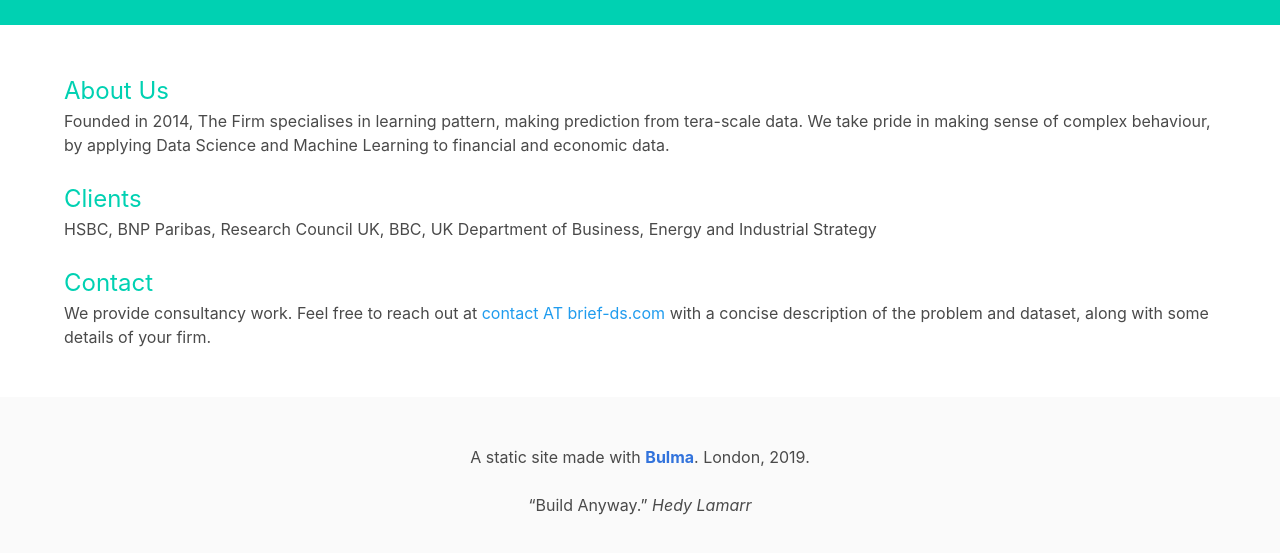
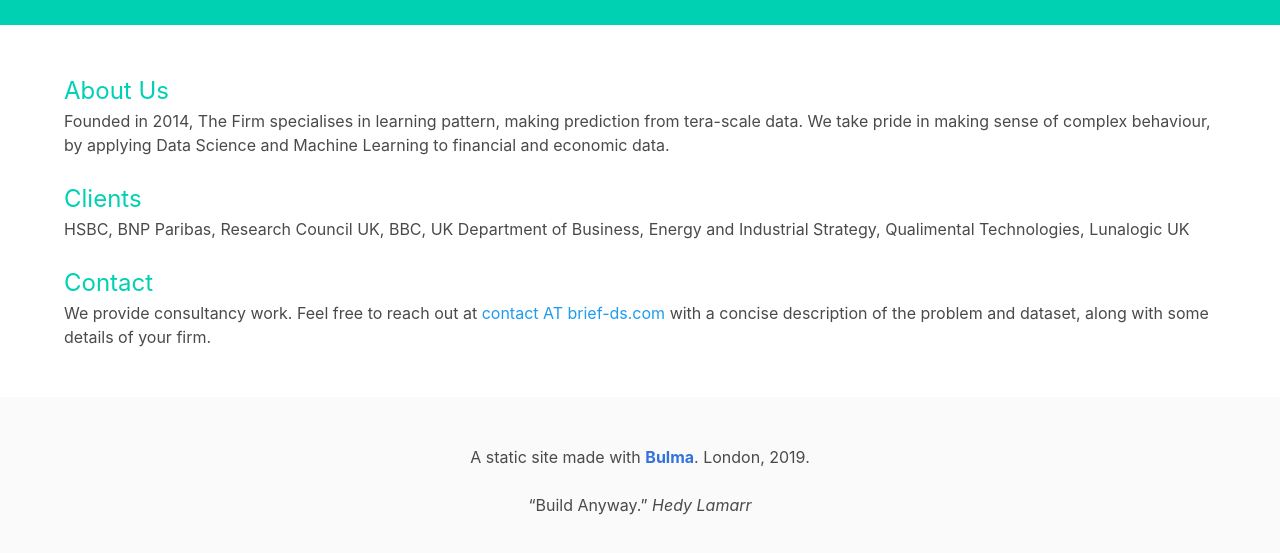
Before and after one commit to brief-ds/brief-ds.com, a plain HTML site: page index.html in a window 1280 px wide. Shown: the part 107-660 px from the top of the page. Drawn offline with nearby package versions, Linux system fonts and the light colour scheme.

Commit message:
update clients

```diff
--- a/index.html
+++ b/index.html
@@ -22,7 +22,7 @@
       <p>Founded in 2014, The Firm specialises in learning pattern, making prediction from tera-scale data. We take pride in making sense of complex behaviour, by applying Data Science and Machine Learning to financial and economic data.</p>
       <br>
       <p class="is-size-4 has-text-primary">Clients</p>
-        <p>HSBC, BNP Paribas, Research Council UK, BBC, UK Department of Business, Energy and Industrial Strategy</p>
+        <p>HSBC, BNP Paribas, Research Council UK, BBC, UK Department of Business, Energy and Industrial Strategy, Qualimental Technologies, Lunalogic UK</p>
         <br>
       <p class="is-size-4 has-text-primary">Contact</p>
       <p>We provide consultancy work. Feel free to reach out at <span class="has-text-info">contact AT brief-ds.com</span> with a concise description of the problem and dataset, along with some details of your firm.</p>
```
